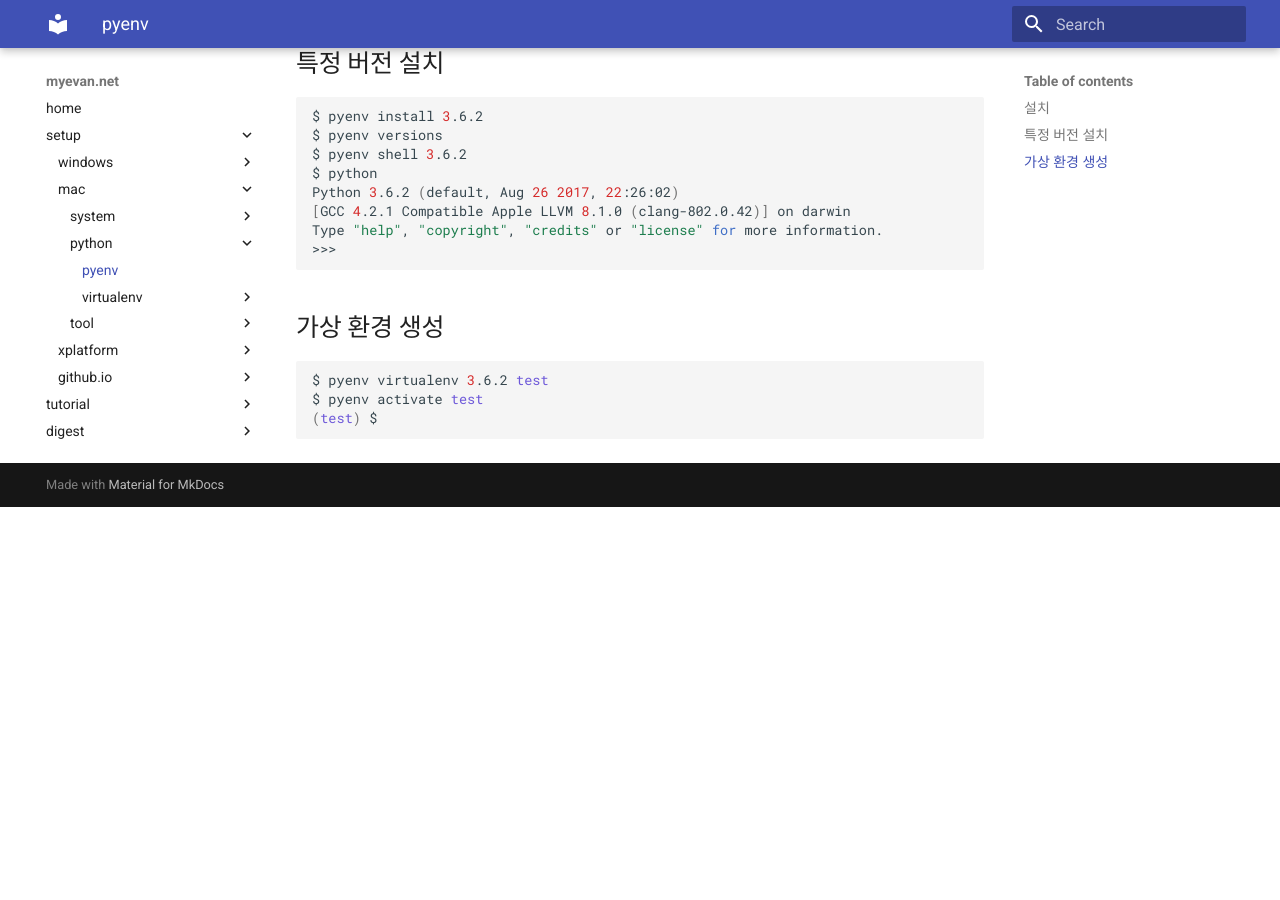
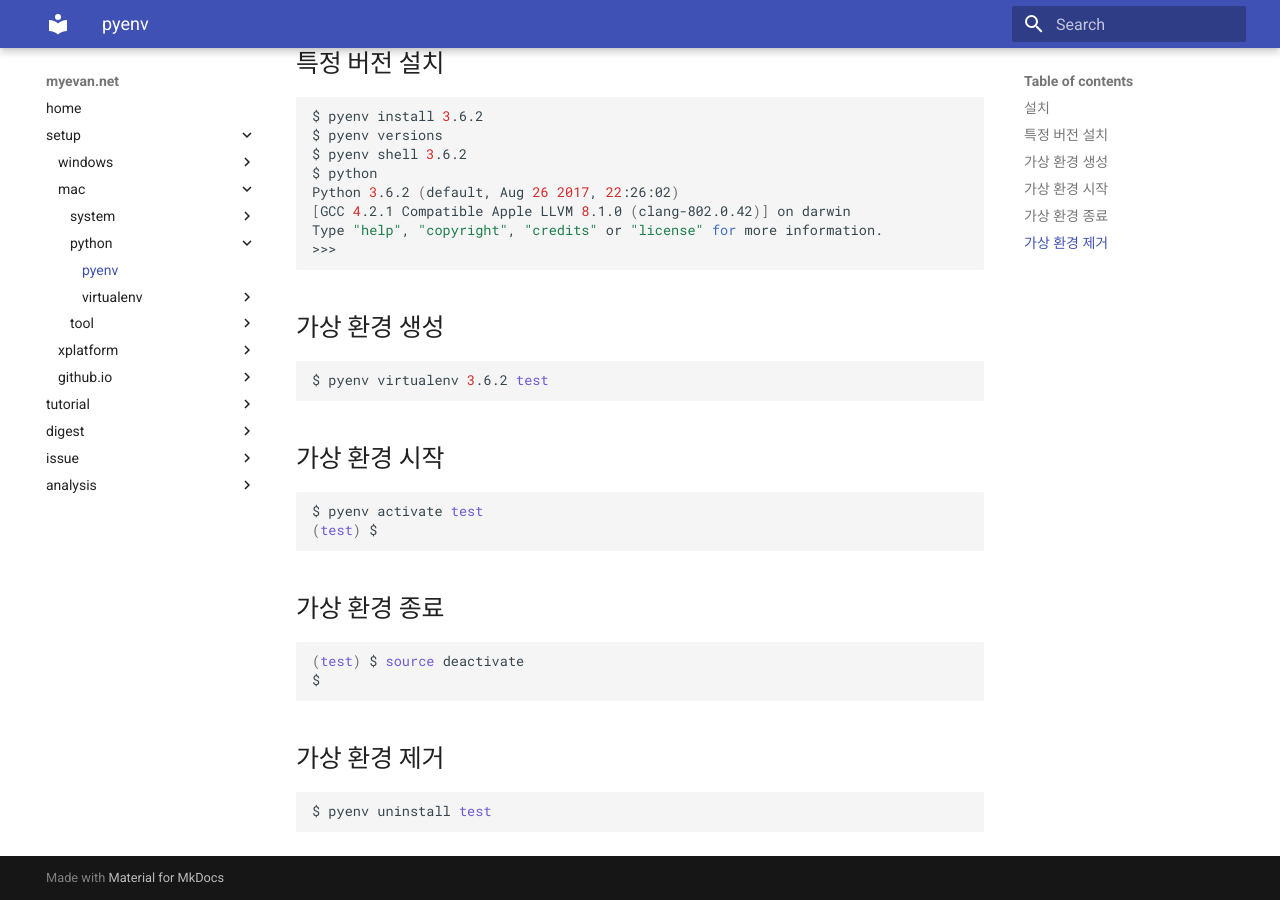
Before and after one commit to myevan/myevan-home, an MkDocs documentation site: the page built from docs/mac_python_pyenv.md, in a window 1280 px wide and 900 px high, scrolled down 503 px. Built offline with MkDocs 1.6.1 and Material for MkDocs 9.7.7, drawn with Linux system fonts in a browser that asks for light colours; old or Windows-style settings are respelled for this version of MkDocs; before the commit the page ends 1010 px from its top, so only the background shows below that.

Commit message:
맥 pyenv 가상 환경 내용 보강

````diff
--- a/docs/mac_python_pyenv.md
+++ b/docs/mac_python_pyenv.md
@@ -36,6 +36,24 @@ Type "help", "copyright", "credits" or "license" for more information.
 
 ```bash
 $ pyenv virtualenv 3.6.2 test
+```
+
+## 가상 환경 시작
+
+```bash
 $ pyenv activate test
 (test) $
 ```
+
+## 가상 환경 종료
+
+```bash
+(test) $ source deactivate
+$
+```
+
+## 가상 환경 제거
+
+```bash
+$ pyenv uninstall test
+```
````
